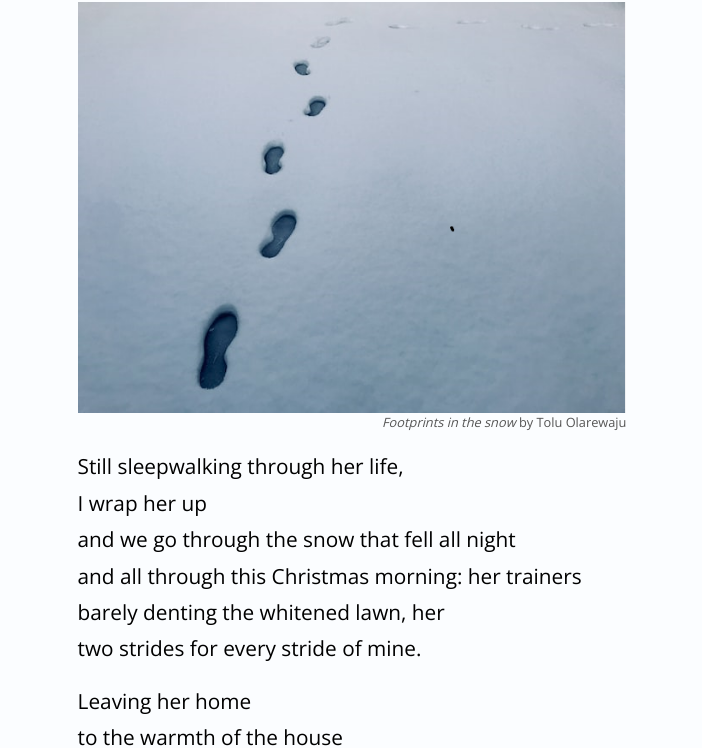
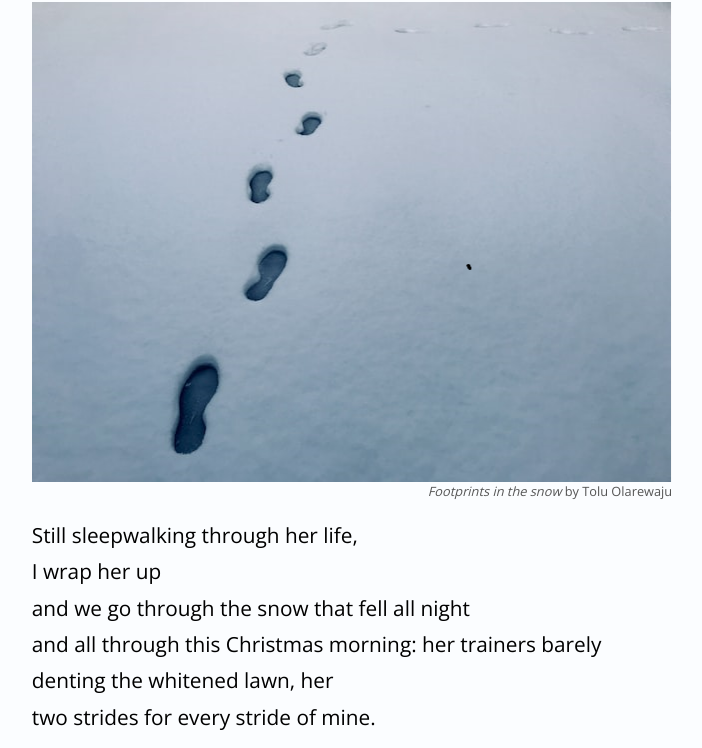
Before and after one commit to cynthiateeters-sandbox/poem-site-stephym9170, an Eleventy site: page src/index.html in a window 1280 px wide. Shown: the part 145-893 px from the top of the page, without its empty margins (288-990 px from the left). Built offline with nearby package versions, Linux system fonts and the light colour scheme; Eleventy itself is replaced by a stand-in of ours; files that its build step writes are made by us from their sources.

Commit message:
Make max width bigger

```diff
--- a/src/sass/pages/_home.scss
+++ b/src/sass/pages/_home.scss
@@ -2,7 +2,7 @@
 
 body {
   background: #fbfdff;
-  width: min(100% - 2rem, 60ch);
+  width: min(100% - 2rem, 70ch);
   margin: 0 auto;
   display: grid;
   gap: 1rem;
```
